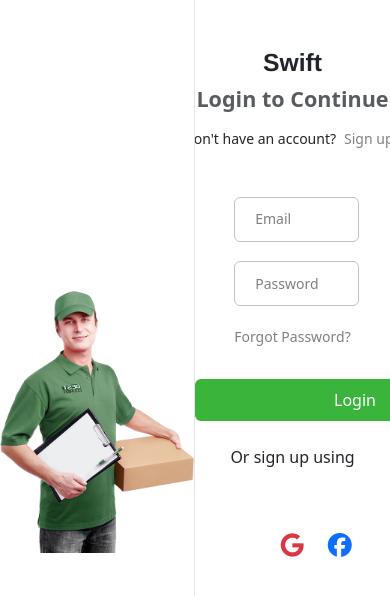
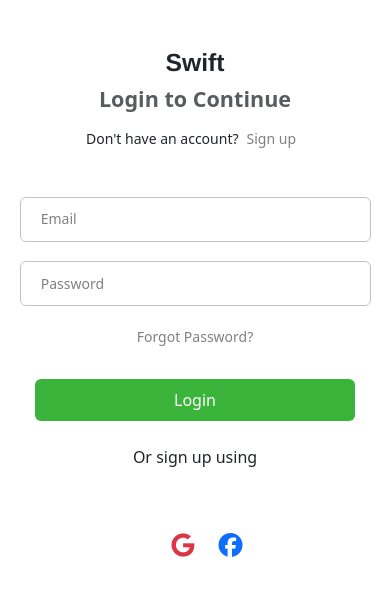
Before and after one commit to mario0070/food-delivery, a React (Vite) app: page /login in a window 390 px wide. Shown: the top 596 px of the page. Built offline with nearby package versions, Linux system fonts and the light colour scheme.

Commit message:
login responsiveness

```diff
--- a/public/css/landing.css
+++ b/public/css/landing.css
@@ -269,9 +269,17 @@
         padding: 1em !important;
     }
 
-    .product_listing .main .box{
+    .product_listing .main .box, .login .form{
         width: 100% !important;
         margin-right: 0 !important;
+    }
+
+    .login .form .text{
+        margin-left: 5% !important;
+    }
+
+    .login .form input{
+        width: 95% !important;
     }
 
     .product_listing .main .box img{
@@ -294,6 +302,10 @@
 
     .product_listing .search .input-group input{
         border: 1px solid rgb(193, 193, 193) !important;
+    }
+
+    .login .img{
+        display: none !important;
     }
 }
 
```
